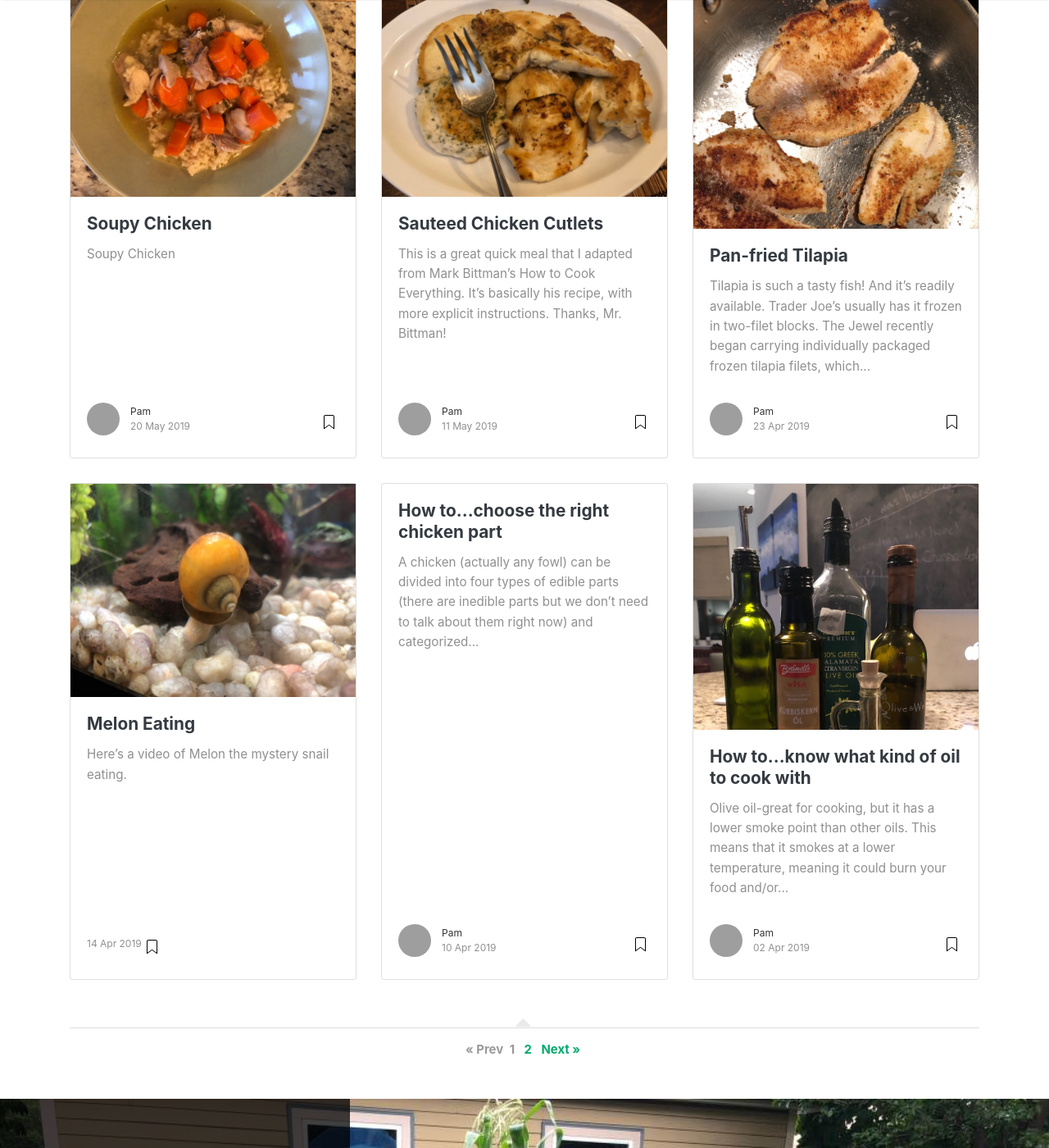
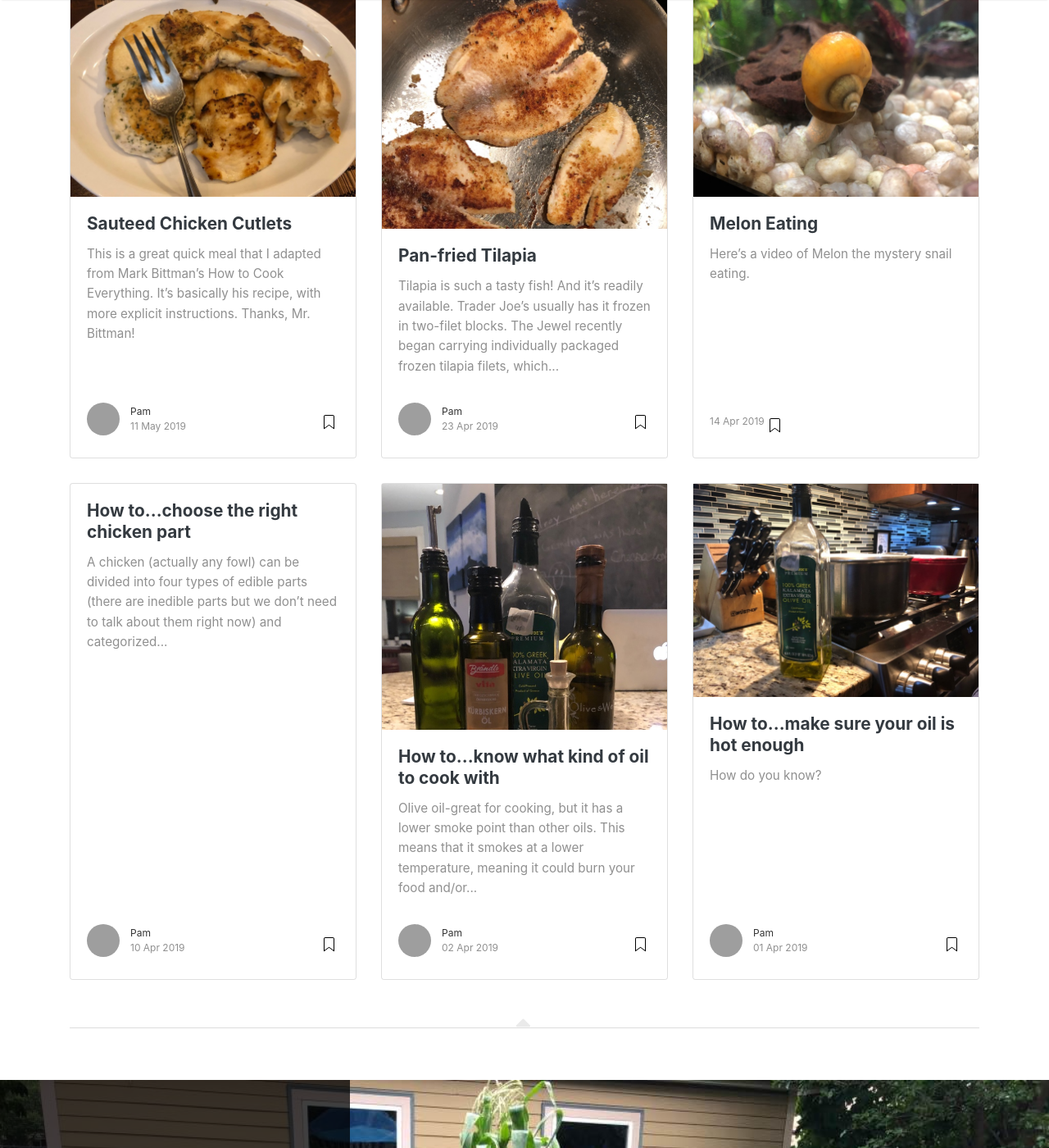
Before and after one commit to pknielski/pknielski.github.io, a Jekyll site: the page built from index.html, in a window 1280 px wide and 1400 px high, scrolled down 743 px. Shown: the whole window at 82% size. Built offline with Jekyll 4.4.1, drawn with Linux system fonts in a browser that asks for light colours; nearby versions of some CDN libraries; the list of posts is cut into pages by our own code; part of the change alters nothing that is shown; grey boxes are pictures that could not be loaded.

Commit message:
Update 2019-05-20-soupychicken.md

```diff
--- a/_posts/2019-05-20-soupychicken.md
+++ b/_posts/2019-05-20-soupychicken.md
@@ -1,5 +1,5 @@
 ---
-published: true
+published: false
 layout: post
 author: pam
 image: assets/images/SoupyChickenBowl_Fotor.jpg
@@ -10,8 +10,6 @@ comments: false
 hidden: false
 title: Soupy Chicken
 ---
-
-Soupy Chicken
 
 This is an easy dish for those times you forget to thaw the chicken. I threw this together one night when I had planned to do something else with the thighs but forgot to thaw them. I liked it so much I cook it all the time.
 
```
